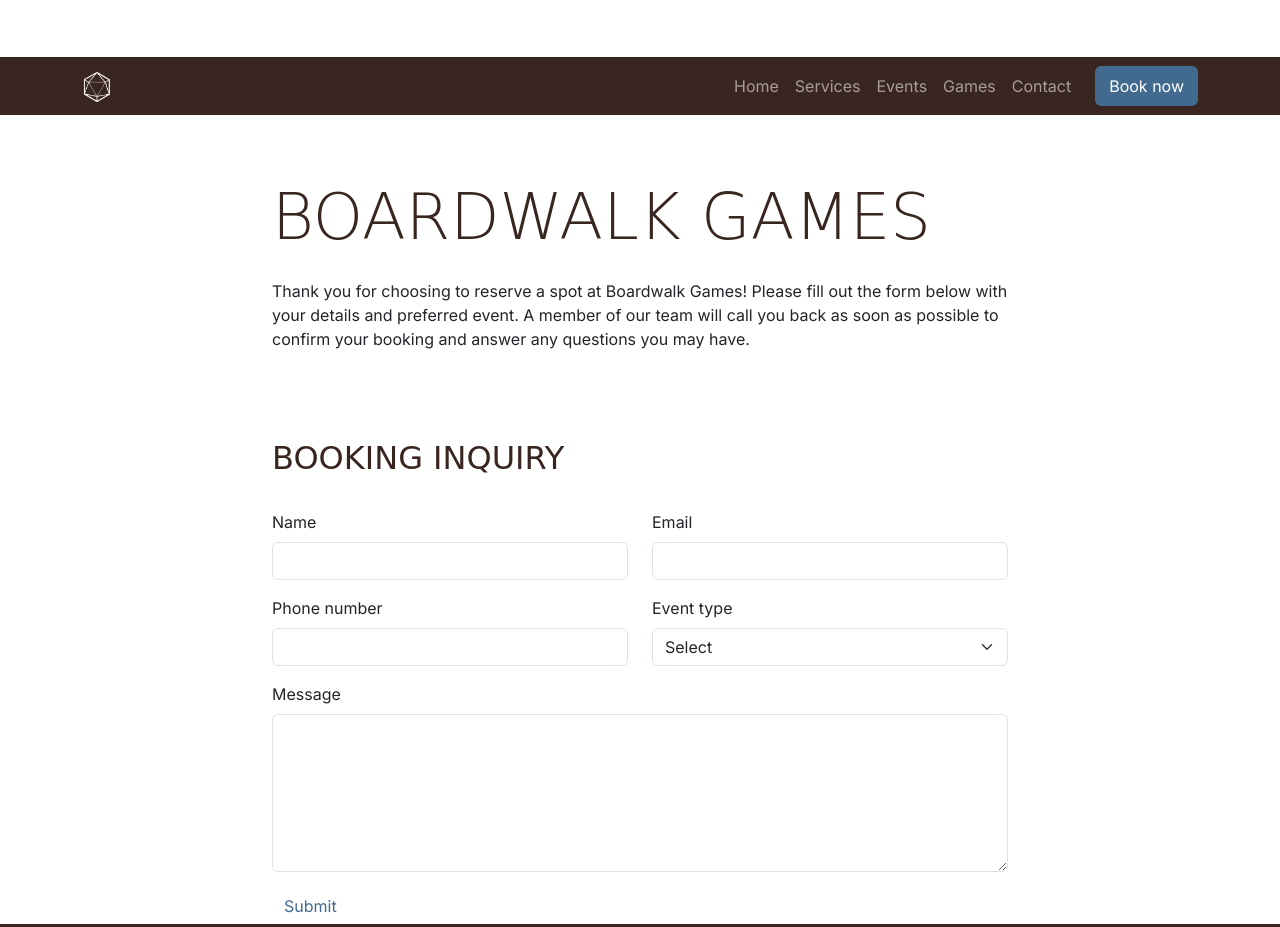
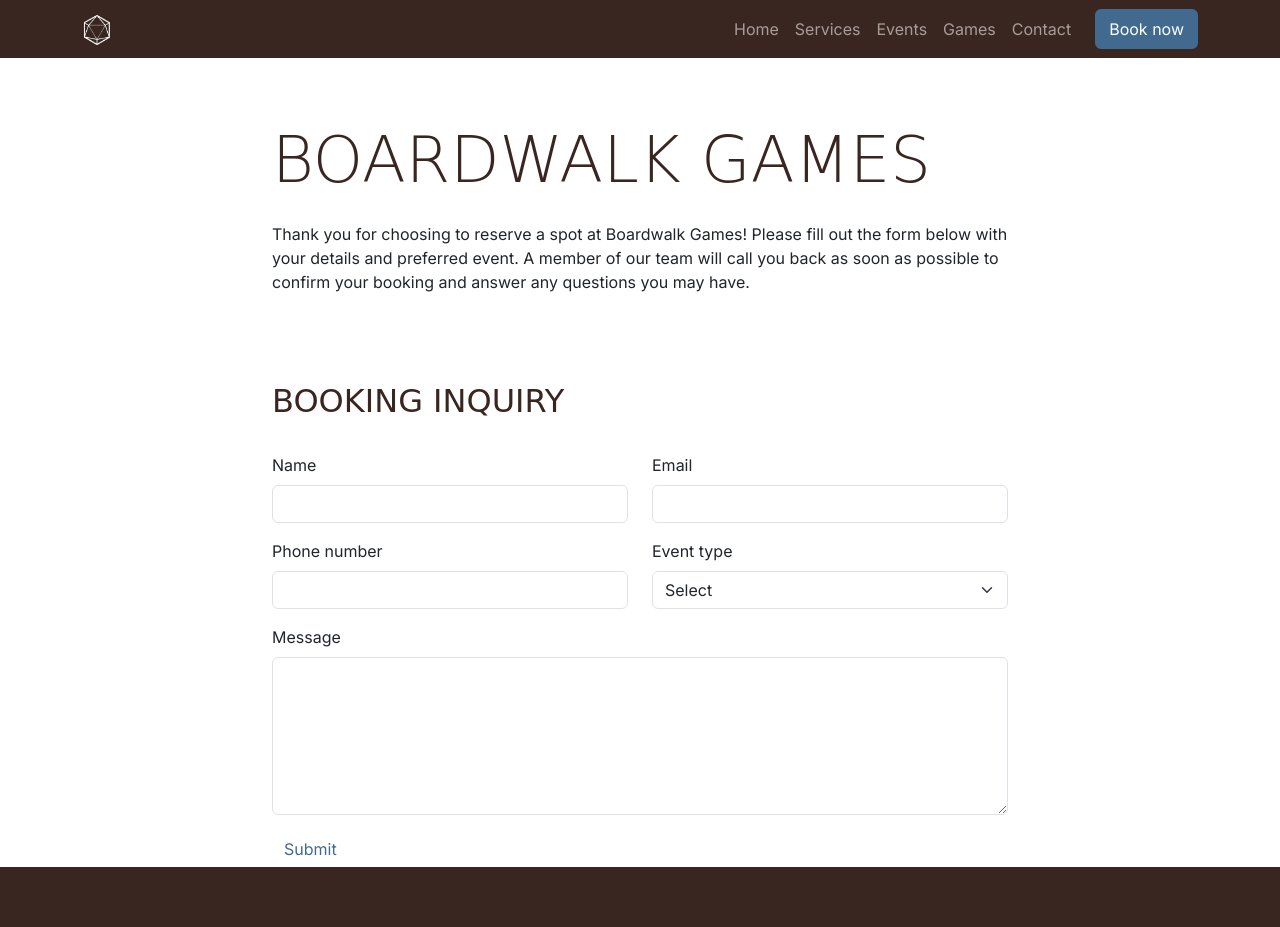
Before and after one commit to Indiica/boardwalk-games, a plain HTML site: page booking.html in a window 1280 px wide. Shown: the top 927 px of the page. Drawn offline with nearby package versions, Linux system fonts and the light colour scheme; a web font is replaced by a local one.

Commit message:
Fix navbar to the top of the page

```diff
--- a/assets/css/style.css
+++ b/assets/css/style.css
@@ -16,7 +16,7 @@
 
 body {
     font-family: var(--primary-font);
-    padding-top: 57.15px; /* pushes the top of the header down under fixed navbar */
+    padding-top: 57.64px; /* pushes the top of the header down under fixed navbar */
 }
 
 h1,
--- a/booking.html
+++ b/booking.html
@@ -23,7 +23,7 @@
 
 <body class="d-flex flex-column min-vh-100">
     <!-- Navigation -->
-    <nav id="navbar" class="navbar navbar-expand-lg" data-bs-theme="dark">
+    <nav id="navbar" class="navbar navbar-expand-lg fixed-top" data-bs-theme="dark">
         <div class="container">
             <a class="navbar-brand" href="index.html">
                 <img src="assets/images/logo-sm-white.png" alt="Boardwalk games logo" class="logo">
```
Also changed, not shown: game-library.html (+1 -1 lines), index.html (+1 -1 lines), success.html (+1 -1 lines).
